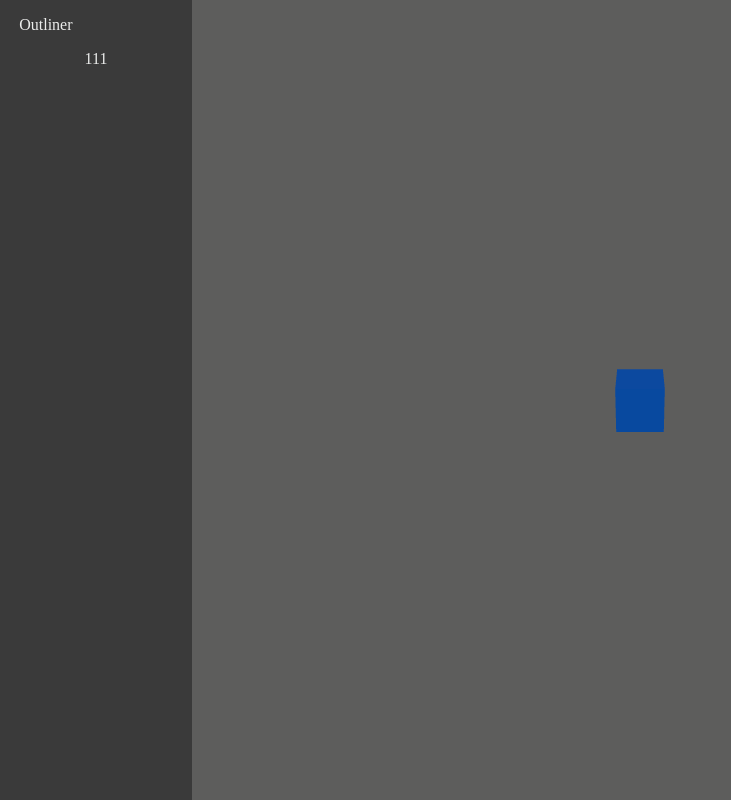
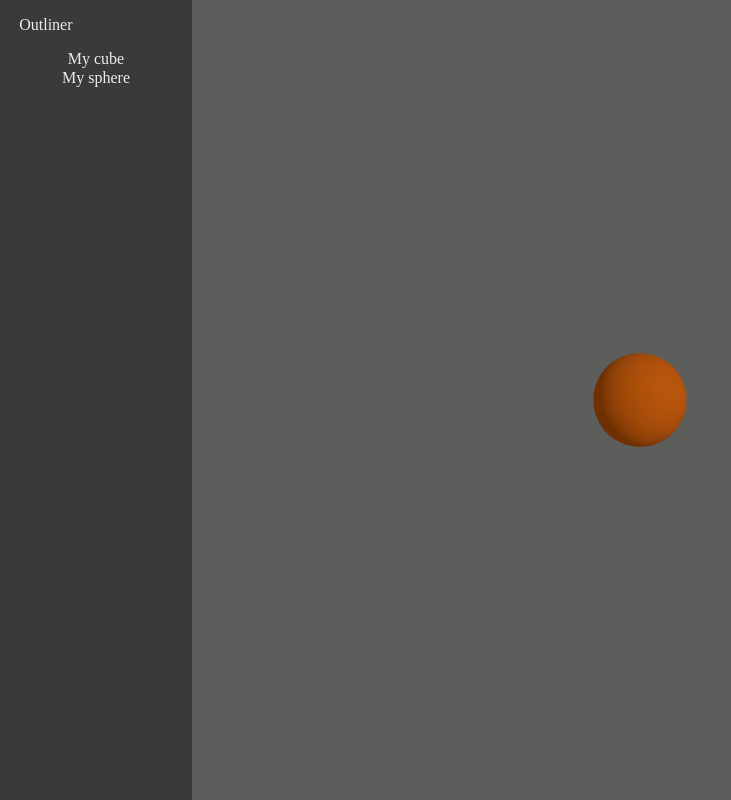
Before and after one commit to isaacemilien/W3D, a website built with Vite: page index.html in a window 1280 px wide. Shown: the whole page, without its empty margins (0-731 px from the left). Built offline with nearby package versions, Linux system fonts and the light colour scheme.

Commit message:
Integrated scene graph functionality from prototype, implemented proper imports in manager classes due to unnecersary dependency passing

```diff
--- a/index.html
+++ b/index.html
@@ -13,7 +13,7 @@
   <script type="module" src="/src/main.js"></script>
   <div id="outliner">
     <p>Outliner</p>
-    <ul>
+    <ul id="scene-graph">
       <li>
         <button>111</button>
       </li>
--- a/src/main.js
+++ b/src/main.js
@@ -4,20 +4,11 @@ import Renderer from './core/Renderer';
 import Camera from './core/Camera';
 import Lighting from './core/Lighting';
 import PrimitiveFactory from './models/PrimitiveFactory';
+import SelectionManager from './managers/SelectionManager';
 import SceneGraphManager from './managers/SceneGraphManager';
-import SelectionManager from './managers/SelectionManager';
-import { TransformControls } from 'three/examples/jsm/Addons.js';
-
-const transformControls = new TransformControls(Camera.camera, Renderer.renderer.domElement);
-Scene.scene.add(transformControls.getHelper());
 
 SceneGraphManager.addObject(PrimitiveFactory.createCube());
-const selectionManager = new SelectionManager(Scene, Renderer, Camera, transformControls, SceneGraphManager);
-
-// Toggle orbit controls on transform control move
-transformControls.addEventListener('dragging-changed', function (event) {
-    Camera.controls.enabled = !event.value;
-});
+SceneGraphManager.addObject(PrimitiveFactory.createSphere());
 
 // Update loop
 function animate() {
--- a/src/managers/SceneGraphManager.js
+++ b/src/managers/SceneGraphManager.js
@@ -1,4 +1,5 @@
 import Scene from '../core/Scene';
+import SelectionManager from './SelectionManager'
 
 class SceneGraphManager {
     constructor() {
@@ -12,6 +13,7 @@ class SceneGraphManager {
             Scene.addObject(object);
         }
         this.objects.set(object.uuid, { object, parent });
+        this.updateSceneGraph();
     }
 
     removeObject(object) {
@@ -29,6 +31,28 @@ class SceneGraphManager {
     getObjectById(id) {
         return this.objects.get(id)?.object || null;
     }
+
+    updateSceneGraph() {
+        const sceneGraph = document.getElementById("scene-graph");
+        sceneGraph.innerHTML = "";
+
+        // Temp copy paste from SelectionManager, find better access
+        const unpackedSceneGraphObjects = Array.from(this.objects.values()).map(value => value.object)
+
+        unpackedSceneGraphObjects.forEach((obj) => {
+            const li = document.createElement("li");
+            const btn = document.createElement("button");
+            li.appendChild(btn);
+            btn.textContent = `${obj.userData.name}`;
+            btn.onclick = (event) => {
+                // stopPropogation to stop onclick event conflicts that raycaster uses
+                event.stopPropagation()
+                console.log("здарова");
+                SelectionManager.selectObject(obj);
+            }
+            sceneGraph.appendChild(li);
+        });
+    }
 }
 
 export default new SceneGraphManager();
--- a/src/managers/SelectionManager.js
+++ b/src/managers/SelectionManager.js
@@ -1,38 +1,46 @@
 import * as THREE from 'three';
+import Scene from '../core/Scene';
+import Camera from '../core/Camera';
+import Renderer from '../core/Renderer';
+import SceneGraphManager from './SceneGraphManager';
+import { TransformControls } from 'three/examples/jsm/Addons.js';
 
 class SelectionManager {
-    constructor(Scene, Renderer, Camera, transformControls, sceneGraphManager) {
-        this.Scene = Scene;
-        this.Renderer = Renderer;
-        this.Camera = Camera;
+    constructor() {
         this.selectedObject = null;
         this.raycaster = new THREE.Raycaster();
         this.mouse = new THREE.Vector2();
-        this.transformControls = transformControls;
-        this.sceneGraphManager = sceneGraphManager;
 
         this.selectionMode = {
             OBJECT: "object",
             VERTEX: "vertex"
         }
 
+        this.transformControls = new TransformControls(Camera.camera, Renderer.renderer.domElement);
+        Scene.scene.add(this.transformControls.getHelper());
+
         window.addEventListener('click', (event) => this.onMouseClick(event));
+
+        // Toggle orbit controls on transform control move
+        this.transformControls.addEventListener('dragging-changed', function (event) {
+            Camera.controls.enabled = !event.value;
+        });
     }
 
     onMouseClick(event) {
-        const rect = this.Renderer.renderer.domElement.getBoundingClientRect();
+        const rect = Renderer.renderer.domElement.getBoundingClientRect();
         this.mouse.x = ((event.clientX - rect.left) / rect.width) * 2 - 1;
         this.mouse.y = -((event.clientY - rect.top) / rect.height) * 2 + 1;
 
-        this.raycaster.setFromCamera(this.mouse, this.Camera.camera);
+        this.raycaster.setFromCamera(this.mouse, Camera.camera);
 
-        const unpackedSceneGraphObjects = Array.from(this.sceneGraphManager.objects.values()).map(value => value.object)
+        const unpackedSceneGraphObjects = Array.from(SceneGraphManager.objects.values()).map(value => value.object)
         const intersects = this.raycaster.intersectObjects(unpackedSceneGraphObjects);
 
         if (intersects.length > 0) {
             this.selectedObject = intersects[0].object;
 
-            this.attachTransformControls(this.selectedObject);
+            this.selectObject(this.selectedObject)
             console.log('Selected:', this.selectedObject);
         } else {
             this.detachTransformControls();
@@ -47,6 +55,24 @@ class SelectionManager {
     detachTransformControls() {
         this.transformControls.detach();
     }
+
+    selectObject(obj) {
+        this.selectedObject = obj;
+
+        // Repeat copy paste from raycast code.
+        const unpackedSceneGraphObjects = Array.from(SceneGraphManager.objects.values()).map(value => value.object)
+
+        unpackedSceneGraphObjects.forEach((o) => {
+            if (o === obj) {
+                this.attachTransformControls(o);
+
+                // o.userData.meshReference.material.color.set("yellow");
+            } else {
+                // o.userData.meshReference.material.color.set(o.userData.originalColor);
+            }
+        });
+        this.transformControls.setMode("translate");
+    }
 }
 
-export default SelectionManager;
+export default new SelectionManager();
--- a/src/models/PrimitiveFactory.js
+++ b/src/models/PrimitiveFactory.js
@@ -6,6 +6,8 @@ class PrimitiveFactory {
         const geometry = new THREE.BoxGeometry(size, size, size);
         const material = new THREE.MeshStandardMaterial({ color: 0x0077ff });
         const cube = new THREE.Mesh(geometry, material);
+        cube.userData.name = "My cube";
+
         return cube;
     }
 
@@ -13,6 +15,8 @@ class PrimitiveFactory {
         const geometry = new THREE.SphereGeometry(radius, widthSegments, heightSegments);
         const material = new THREE.MeshStandardMaterial({ color: 0xff7700 });
         const sphere = new THREE.Mesh(geometry, material);
+        sphere.userData.name = "My sphere";
+
         return sphere;
     }
 
@@ -20,6 +24,8 @@ class PrimitiveFactory {
         const geometry = new THREE.BoxGeometry(width, height, depth);
         const material = new THREE.MeshStandardMaterial({ color: 0x00ff77 });
         const cuboid = new THREE.Mesh(geometry, material);
+        cuboid.userData.name = "My cuboid";
+
         return cuboid;
     }
 }
```
